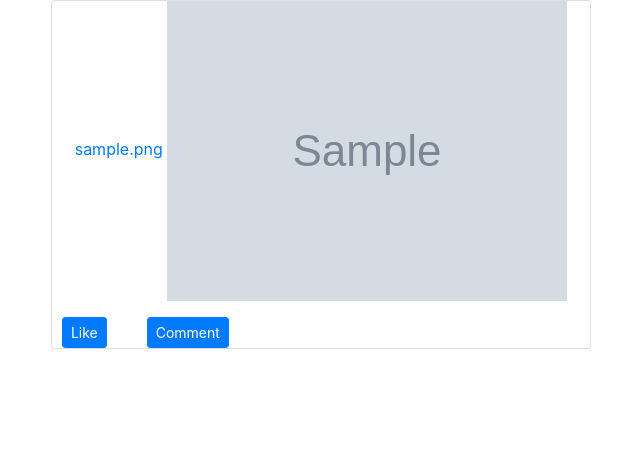
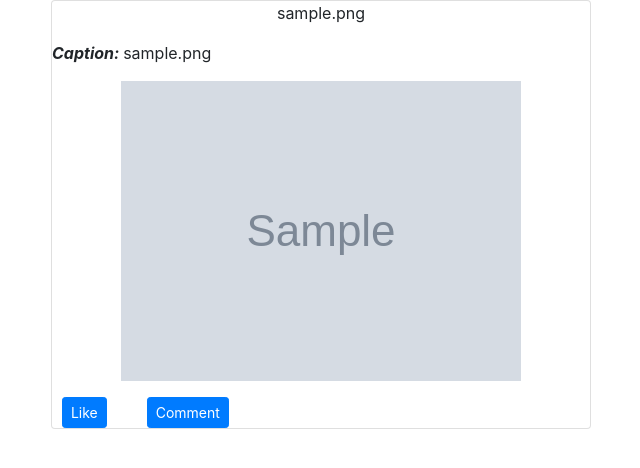
Before and after one commit to Kevson102/Phoenix-IG, a Django app: page / in a window 1280 px wide. Shown: the part 70-538 px from the top of the page, without its empty margins (319-959 px from the left). Run offline with Django 3.2, Linux system fonts and the light colour scheme; a user stored in the database is signed in; tables that the repository leaves empty hold one stand-in row (values such as "Sample post"); grey boxes marked "Sample" are stand-in pictures; some libraries are stand-ins or nearby versions.

Commit message:
SOLVES THE ERROR PREVENTING IMAGE UPLOAD

```diff
--- a/phoenixgram/forms.py
+++ b/phoenixgram/forms.py
@@ -12,7 +12,9 @@
 class ImageForm(forms.ModelForm):
   image = forms.ImageField()
   image_name = forms.CharField(max_length=30)
-  image_caption = forms.Textarea()
+  image_caption = forms.CharField(widget=forms.Textarea(attrs={
+    'rows':'3',
+  }))
 
   class Meta:
     model = Image
--- a/phoenixgram/templates/index.html
+++ b/phoenixgram/templates/index.html
@@ -13,8 +13,9 @@
     {%for image in images %}
     <div class="card">
 
+      <p class="text-center">{{image.image_name}}</p>
+      <p style="text-align:left"><strong><em>Caption: </em></strong>{{image.image_caption}}</p>
       <a href="{%url 'image_details' photo_id=image.id%}">
-        {{image.image_name}}
         <img class="img-fluid" src="{{image.image.url}}" alt="Image">
       </a>
 
--- a/phoenixgram/views.py
+++ b/phoenixgram/views.py
@@ -41,17 +41,19 @@
 
 @login_required(login_url='/accounts/login/')
 def post_image(request):
-  form = ImageForm(request.POST)
-  profile = Profile.objects.get()
-  if form.is_valid():
-    image = form.cleaned_data.get('image')
-    image_name = form.cleaned_data.get('image_name')
-    image_caption = form.cleaned_data.get('image_caption')
-    form.instance.profile = profile
-    form.instance.user = request.user
+  current_user=request.user
+  if request.method == "POST":
+    form = ImageForm(request.POST, request.FILES)
+    profile = Profile.objects.get()
+    if form.is_valid():
+      image = form.save(commit=False)
+      image_name = form.cleaned_data.get('image_name')
+      image_caption = form.cleaned_data.get('image_caption')
+      form.instance.profile = profile
+      form.instance.user = request.user
 
-    form.save()
-    return redirect('home')
+      form.save()
+      return redirect('home')
   else:
     form = ImageForm()
 
```
